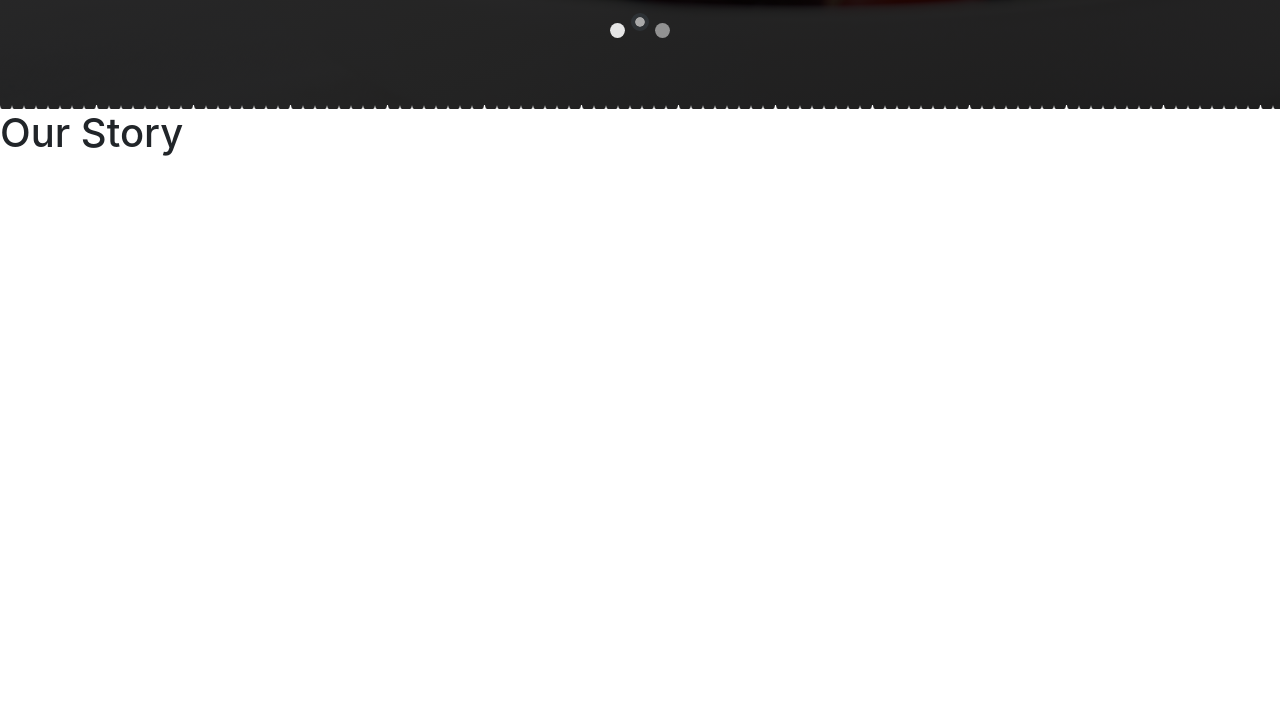
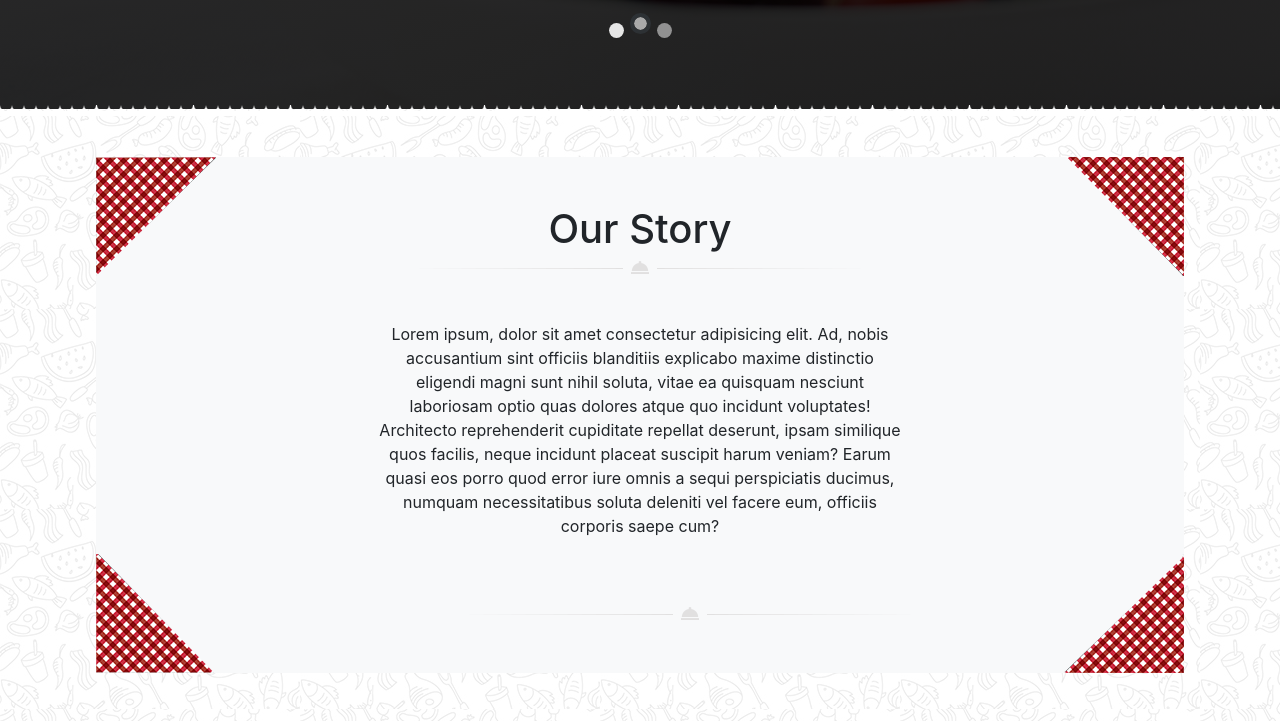
Before and after one commit to TheodoraE/site_du_chef, a website: page index.html in a window 1280 px wide. Shown: the part 691-1412 px from the top of the page. Before the commit the page ends 872 px from the top, so only its background shows below. Drawn offline with nearby package versions, Linux system fonts and the light colour scheme.

Commit message:
structure section1

```diff
--- a/index.html
+++ b/index.html
@@ -88,32 +88,30 @@
     <!-- Ajouter le border bottom avec l'image arrondie -->
 
     <!-- Section 1 -->
-        <!-- Background image -->
-    <section>
-            <!-- div avec 4 coins images (position) -->
-        <div>
-            <!-- Part 1 : Our story -->
-                <!-- Col -->
-            <div>
-                    <!-- Row -->
-                <div>
-                    <h1><span>Our</span> Story</h1>
-
+    <section class="contenu1 p-5">
+        <div class="bg-light mx-5">
+            <!-- 1ère row : Our story -->
+            <div class="row">
+                <div class="col-lg-3"><img src="./public/images/box-left-top.png" alt=""></div>
+                <div class="col-lg-6 text-center">
+                    <h1 class="pt-5"><span>Our</span> Story</h1>
+                    <img src="./public/images/decoration_line.png" alt="" class="pb-5">
+                    <p>Lorem ipsum, dolor sit amet consectetur adipisicing elit. Ad, nobis accusantium sint officiis blanditiis explicabo maxime distinctio eligendi magni sunt nihil soluta, vitae ea quisquam nesciunt laboriosam optio quas dolores atque quo incidunt voluptates! Architecto reprehenderit cupiditate repellat deserunt, ipsam similique quos facilis, neque incidunt placeat suscipit harum veniam? Earum quasi eos porro quod error iure omnis a sequi perspiciatis ducimus, numquam necessitatibus soluta deleniti vel facere eum, officiis corporis saepe cum?</p>
                 </div>
-                    <!-- Row -->
-                <div>
-
-                </div>
+                <div class="col-lg-3 d-flex justify-content-end align-items-start"><img src="./public/images/box-right-top.png" alt=""></div>
             </div>
-            <!-- Part 2 : Our Menu list -->
-            <div>
+            <!-- 2ème row : Our Menu List -->
+            <div class="row">
 
             </div>
+            <!-- 3ème row : bottom -->
+            <div class="row">
+                <div class="col-lg-4"><img src="./public/images/box-bottom-left.png" alt=""></div>
+                <div class="col-lg-4 d-flex align-items-center"><img src="./public/images/decoration_line.png" alt=""></div>
+                <div class="col-lg-4 d-flex justify-content-end align-items-start"><img src="./public/images/box-bottom_right.png"></div>
+            </div>
         </div>
-
-
     </section>
-
 
 
     <!-- Jquery -->
--- a/src/sass/modules/_header.sass
+++ b/src/sass/modules/_header.sass
@@ -31,8 +31,8 @@ body
                     border-radius: 100%
                 .active
                     border: 4px $gray-dark solid
-                    width: 10px
-                    height: 10px
+                    width: 13px
+                    height: 13px
             div
                 height: 80vh
                 .slide
--- /dev/null
+++ b/src/sass/modules/_section1.sass
@@ -0,0 +1,2 @@
+.contenu1
+    background-image: url("../../public/images/main_bg.jpg")
--- a/src/sass/modules/_style.sass
+++ b/src/sass/modules/_style.sass
@@ -1 +1,2 @@
 @import ./_header
+@import ./_section1
```
Also changed, not shown: public/css/app.css.
